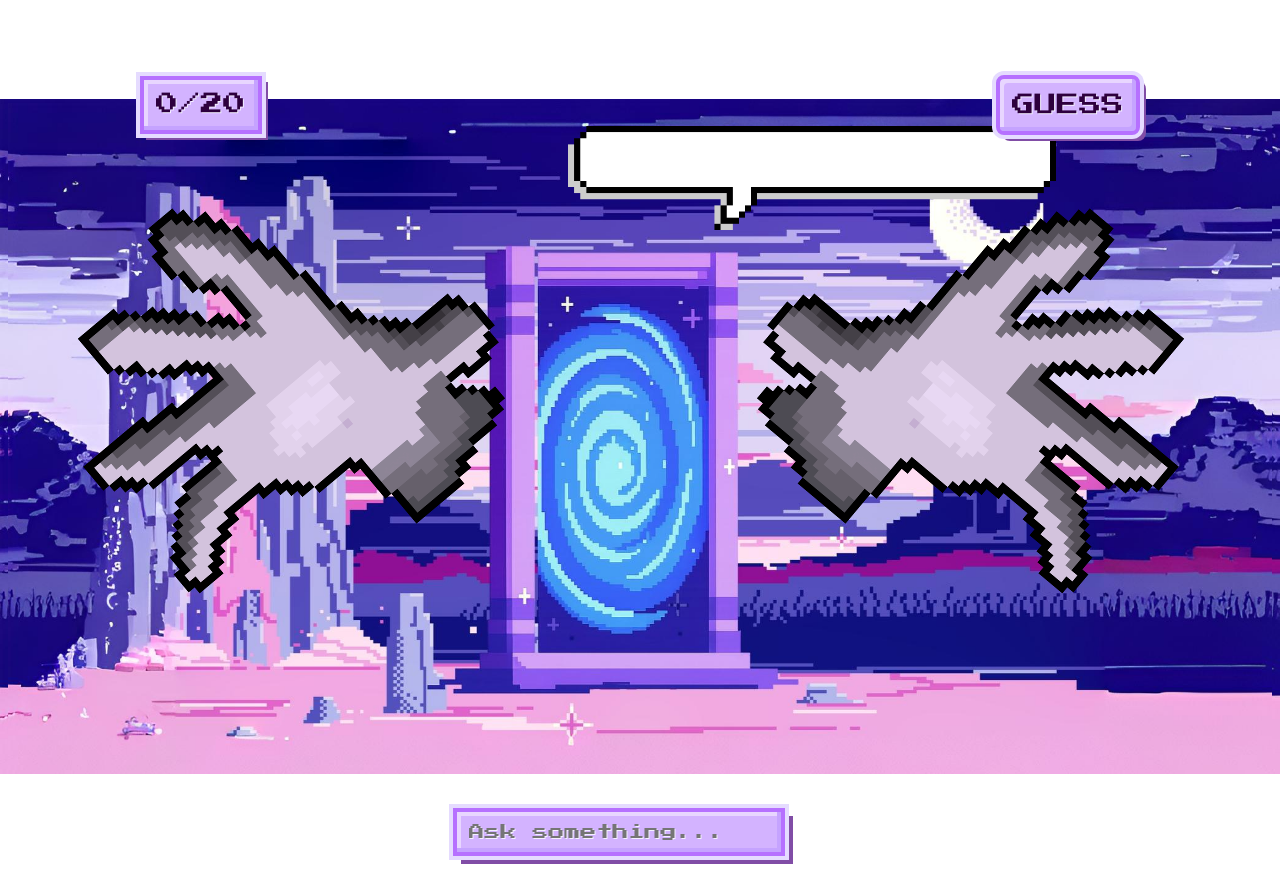
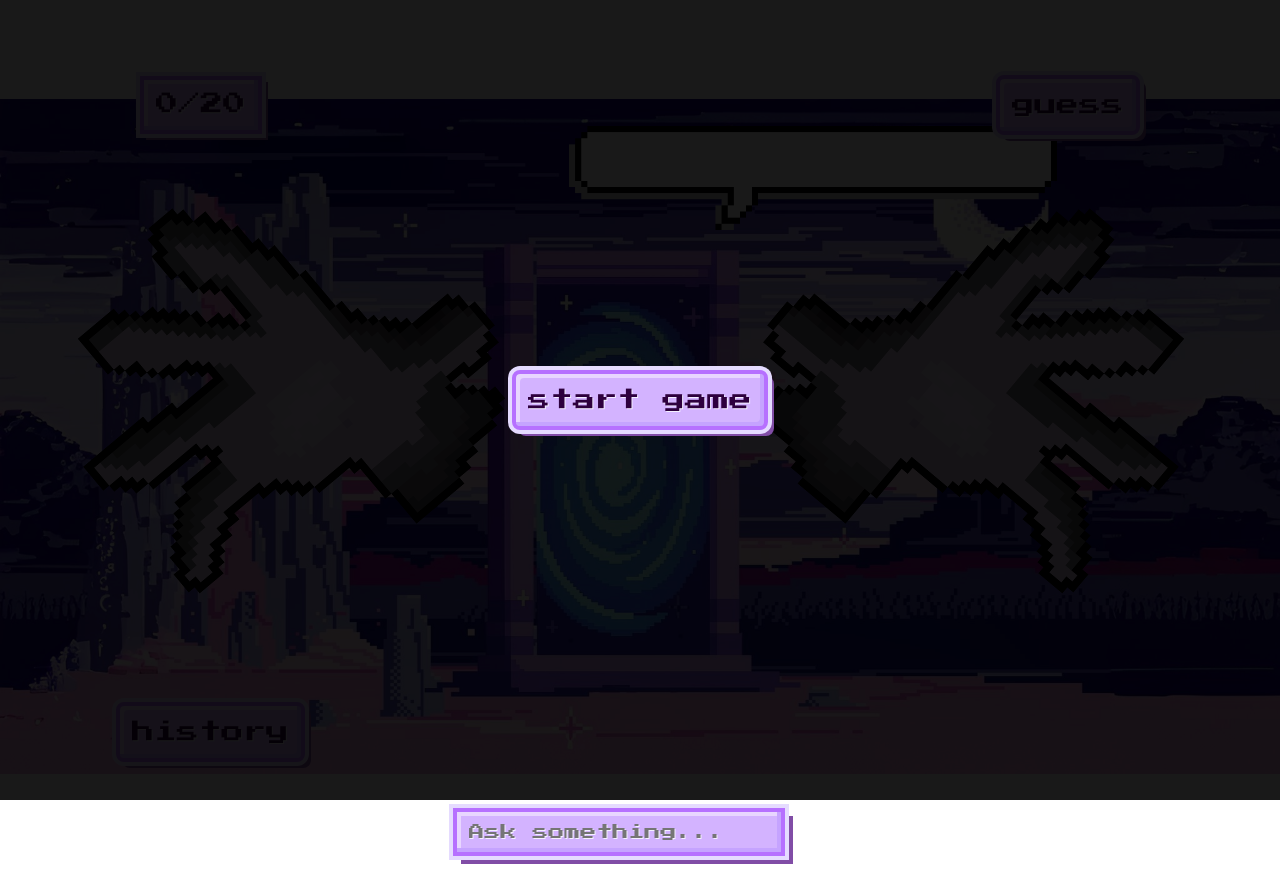
Before and after one commit to SalimAlRawashdeh/MagicGenie, a React (Vite) app in the folder genie_frontend/: page / in a window 1280 px wide. Built offline with nearby package versions, Linux system fonts and the light colour scheme.

Commit message:
Added History

```diff
--- a/genie_frontend/src/App.css
+++ b/genie_frontend/src/App.css
@@ -12,8 +12,11 @@ body,
     background-repeat: no-repeat;
     background-attachment: fixed;
     min-height: 100vh;
+    width: 100vw;
     overflow: hidden;
+
 }
+
 
 .app-root {
     position: relative;
@@ -23,7 +26,9 @@ body,
     padding: 1rem;
     width: 100%;
     min-height: 100vh;
+    overflow: visible;
 }
+
 
 .speech-bubble-area {
     position: absolute;
@@ -164,3 +169,94 @@ body,
 .reset-btn:hover {
     transform: scale(1.05);
 }
+
+.overlay {
+    position: fixed;
+    top: 0;
+    left: 0;
+    width: 100vw;
+    height: 100vh;
+    background: rgba(0, 0, 0, 0.9); /* opaque black */
+    display: flex;
+    justify-content: center;
+    align-items: center;
+    z-index: 999; /* make sure it’s above everything */
+}
+
+.start-btn {
+    padding: 1rem 2rem;
+    font-size: 1.5rem;
+    background-color: #fff;
+    border: none;
+    border-radius: 10px;
+    cursor: pointer;
+    font-weight: bold;
+}
+
+.start-btn:hover {
+    background-color: #ddd;
+}
+
+.question-row {
+    display: flex;
+    justify-content: center;
+    align-items: center;
+    width: 100%;
+    position: relative;
+    overflow: visible;
+}
+
+.open-history-wrapper {
+    position: absolute;
+    left: 100px; /* or a small positive value */
+    margin-left: 0; /* or small positive */
+    transform: translateY(-50%);
+    overflow: visible;
+}
+
+
+.questions-container {
+    max-width: 300px;
+    display: flex;
+    flex-direction: column;
+    align-items: center;
+}
+
+.history {
+    background-color: #d3b3ff;
+    color: #2e003e;
+    padding: 2rem 3rem;
+    border: 4px solid #b670ff;
+    border-radius: 0;
+    box-shadow:
+        inset -4px -4px 0 #c5a3ff,
+        inset 4px 4px 0 #e8d6ff,
+        0 0 0 4px #e5dbff,
+        8px 8px 0 #814da6;
+    text-shadow: 1px 1px 0 #f4f0ff;
+    font-family: 'Press Start 2P', cursive;
+    font-size: 1rem;
+    image-rendering: pixelated;
+    transition: all 0.2s ease;
+
+    max-height: 80vh;
+    overflow-y: auto;
+
+    /* fit content */
+    width: auto;
+    max-width: 90vw;
+
+    /* center text horizontally */
+    text-align: center;
+    white-space: pre-wrap; /* preserve spacing & wrapping */
+}
+
+.history ul {
+    list-style: none;
+    padding: 0;
+    margin: 0;
+}
+
+.history li {
+    margin-bottom: 1.5rem;
+}
--- a/genie_frontend/src/App.jsx
+++ b/genie_frontend/src/App.jsx
@@ -1,4 +1,4 @@
-import {useState} from 'react';
+import {useState, useEffect} from 'react';
 import './App.css';
 import QuestionBar from './components/QuestionBar';
 import GuessBar from "./components/GuessBar.jsx";
@@ -6,16 +6,36 @@ import TopBar from "./components/TopBar.jsx";
 import SpeechBubbles from "./components/SpeechBubbles.jsx";
 import HandsContainer from "./components/HandsContainer.jsx";
 import AutoMusic from "./components/AutoMusic.jsx";
+import StartButton from "./components/StartButton.jsx";
+import OpenHistory from "./components/OpenHistory.jsx";
 
 function App() {
     const [count, setCount] = useState(0);
     const [answer, setAnswer] = useState("")
     const [correct, setCorrect] = useState("")
     const [phase, setPhase] = useState("start");
+    const [hasStarted, setHasStarted] = useState(false)
+    const [history, setHistory] = useState([])
+
+    useEffect(() => {
+        const preventScroll = (e) => {
+            e.preventDefault();
+        };
+
+        window.addEventListener('wheel', preventScroll, {passive: false});
+        window.addEventListener('touchmove', preventScroll, {passive: false});
+
+        return () => {
+            window.removeEventListener('wheel', preventScroll, {passive: false});
+            window.removeEventListener('touchmove', preventScroll, {passive: false});
+        };
+    }, []);
 
     return (
         <div className="app-root">
+            {hasStarted && (
                 <AutoMusic/>
+            )}
 
             <TopBar count={count} setCount={setCount} setPhase={setPhase}/>
 
@@ -23,16 +43,31 @@ function App() {
 
             <HandsContainer/>
 
+            <div className="question-row">
+                <div className="open-history-wrapper">
+                    <OpenHistory history={history}/>
+                </div>
                 <div className="questions-container">
                     {count < 20 ? (
-                    <QuestionBar count={count} setCount={setCount} setAnswer={setAnswer} setPhase={setPhase}/>
+                        <QuestionBar
+                            count={count}
+                            setCount={setCount}
+                            setAnswer={setAnswer}
+                            setPhase={setPhase}
+                            setHistory={setHistory}
+                        />
                     ) : (
                         <GuessBar setCorrect={setCorrect} setPhase={setPhase}/>
                     )}
                 </div>
             </div>
-    )
-        ;
+
+
+            {!hasStarted && (
+                <StartButton setHasStarted={setHasStarted}/>
+            )}
+        </div>
+    );
 }
 
 export default App;
--- /dev/null
+++ b/genie_frontend/src/components/OpenHistory.jsx
@@ -0,0 +1,40 @@
+import {useState} from "react";
+import ReactDOM from 'react-dom'
+
+function OpenHistory({history}) {
+    const [showOverlay, setShowOverlay] = useState(false)
+
+    return (
+        <>
+            <div>
+                <button className="reset-btn"
+                        onClick={() => setShowOverlay(true)}>
+                    history
+                </button>
+            </div>
+
+            {showOverlay && (
+                ReactDOM.createPortal(
+                    <div className="overlay" onClick={() => setShowOverlay(false)}>
+                        <div onClick={e => e.stopPropagation()} className="history">
+                            {history.length === 0 ? (
+                                <p> no history yet </p>
+                            ) : (
+                                <ul style={{listStyle: 'none', padding: 0}}>
+                                    {history.map((item, idx) => (
+                                        <li key={idx} style={{marginBottom: '1.5rem'}}>
+                                            <strong>Q:</strong> {item.question}<br/>
+                                            <strong>A:</strong> {item.answer}
+                                        </li>
+                                    ))}
+                                </ul>
+                            )}
+                        </div>
+                    </div>,
+                    document.body
+                ))}
+        </>
+    );
+}
+
+export default OpenHistory
--- a/genie_frontend/src/components/QuestionBar.jsx
+++ b/genie_frontend/src/components/QuestionBar.jsx
@@ -1,6 +1,6 @@
 import {useState} from "react";
 
-function QuestionBar({count, setCount, setAnswer, setPhase}) {
+function QuestionBar({count, setCount, setAnswer, setPhase, setHistory}) {
     const [text, setText] = useState('');
 
     const handleSubmit = async (e) => {
@@ -19,8 +19,14 @@ function QuestionBar({count, setCount, setAnswer, setPhase}) {
         })
 
         const data = await res.json()
+        if (data.response !== "yes" && data.response !== "no") {
+            data.response = "maybe"
+        }
+
         setAnswer(data.response)
         setCount((prevCount) => prevCount + 1);
+        setHistory(prev => [...prev, {question: text, answer: data.response}])
+
         console.log(data.response)
         console.log(data)
     }
--- /dev/null
+++ b/genie_frontend/src/components/StartButton.jsx
@@ -0,0 +1,11 @@
+function StartButton ({setHasStarted}) {
+    return (
+        <div className="overlay">
+            <button onClick={() => setHasStarted(true)} className="reset-btn">
+                start game
+            </button>
+        </div>
+    );
+}
+
+export default StartButton
--- a/genie_frontend/src/components/TopBar.jsx
+++ b/genie_frontend/src/components/TopBar.jsx
@@ -9,7 +9,7 @@ function TopBar ({count, setPhase, setCount}) {
                         setPhase("guessing");
                         setCount(20);
                     }}>
-                GUESS
+                guess
             </button>
         </div>
     )
```
Lines whose indentation alone changed are shown as unchanged.
